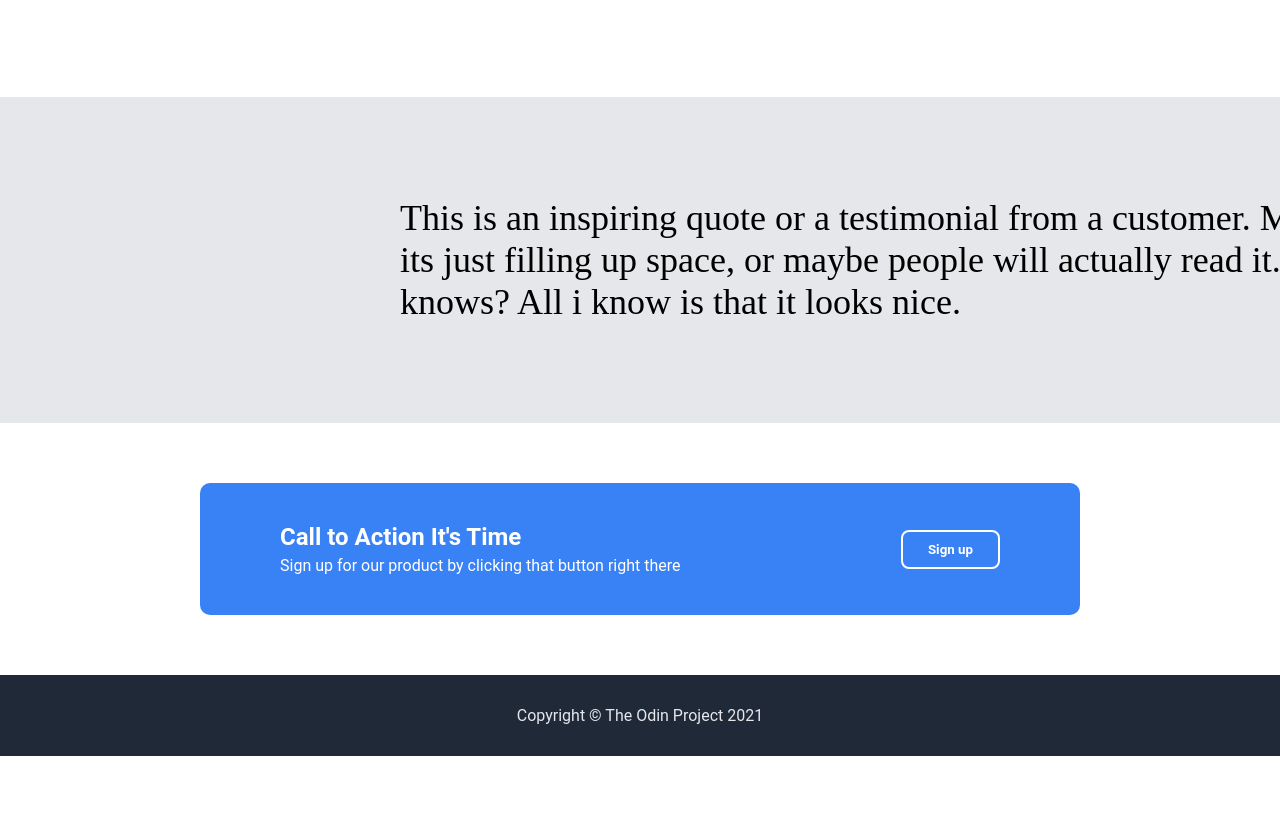
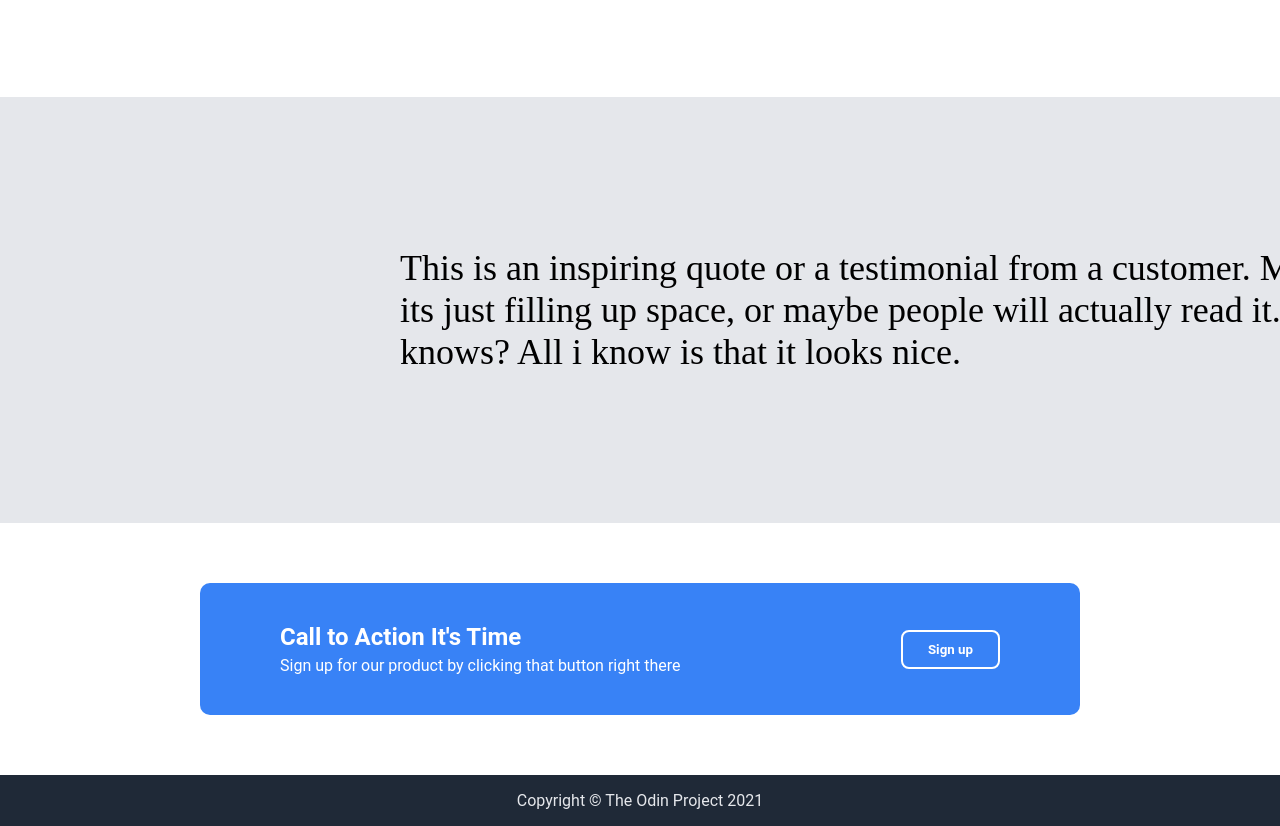
Before and after one commit to Kiki27011/landing-page, a plain HTML site: page index.html in a window 1280 px wide. Shown: the part 871-1697 px from the top of the page. Before the commit the page ends 1627 px from the top, so only its background shows below. Drawn offline with Linux system fonts and the light colour scheme.

Commit message:
Finished cleaning up

```diff
--- a/styles.css
+++ b/styles.css
@@ -154,6 +154,7 @@ body {
 .quote {
     display: flex;
     padding: 100px; padding-left: 200px;
+    padding-top: 150px; padding-bottom: 150px;
     font-size: 36px;
     font-family: light italic;
     justify-content: space-between;
@@ -215,5 +216,5 @@ body {
     color: #e5e7eb;
     justify-content: center;
     align-items: center;
-    padding: 15px;
+    padding: 0px;
 }
```
